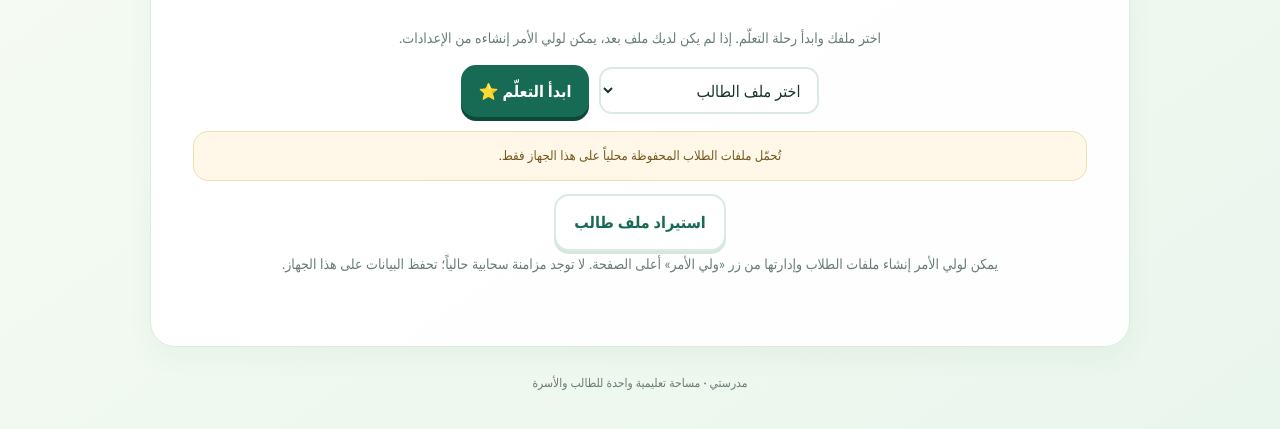
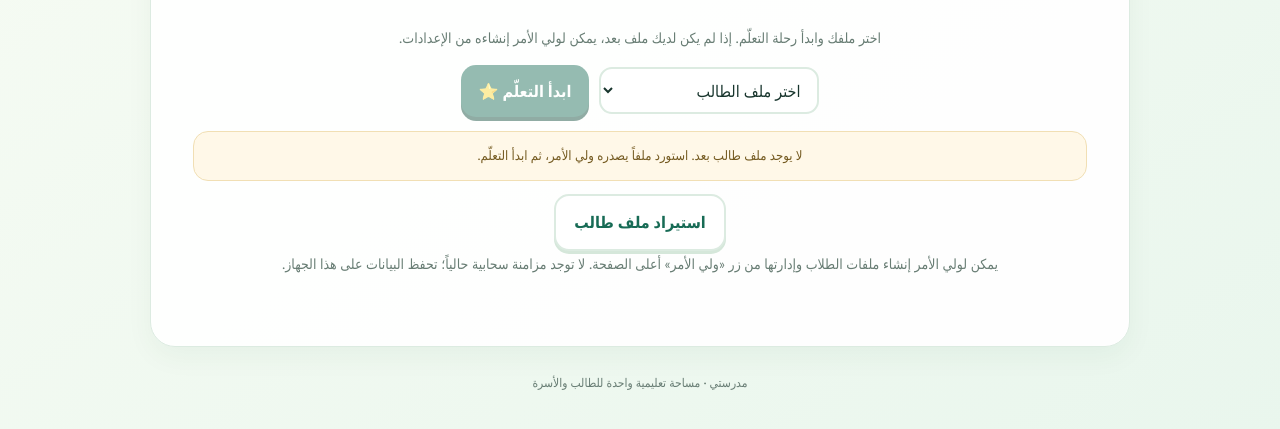
Before and after one commit to zaiunam99-art/madrasti-reading, a plain HTML site: page index.html in a window 1280 px wide. Shown: the part 391-820 px from the top of the page. Drawn offline with Linux system fonts and the light colour scheme.

Commit message:
أصلح فاصل الأسطر في تهيئة المنصة الموحدة

```diff
--- a/index.html
+++ b/index.html
@@ -141,7 +141,8 @@ function migrateLegacyParentData() {
     console.warn("تعذرت محاولة دمج البيانات القديمة؛ بقيت النسخ الأصلية محفوظة:", error);
   }
 }
-migrateLegacyParentData();\nfunction loadFamily() {
+migrateLegacyParentData();
+function loadFamily() {
   try {
     const parsed = JSON.parse(localStorage.getItem(STUDENT_PROFILES_KEY) || "[]");
     if (!Array.isArray(parsed)) return [];
```
